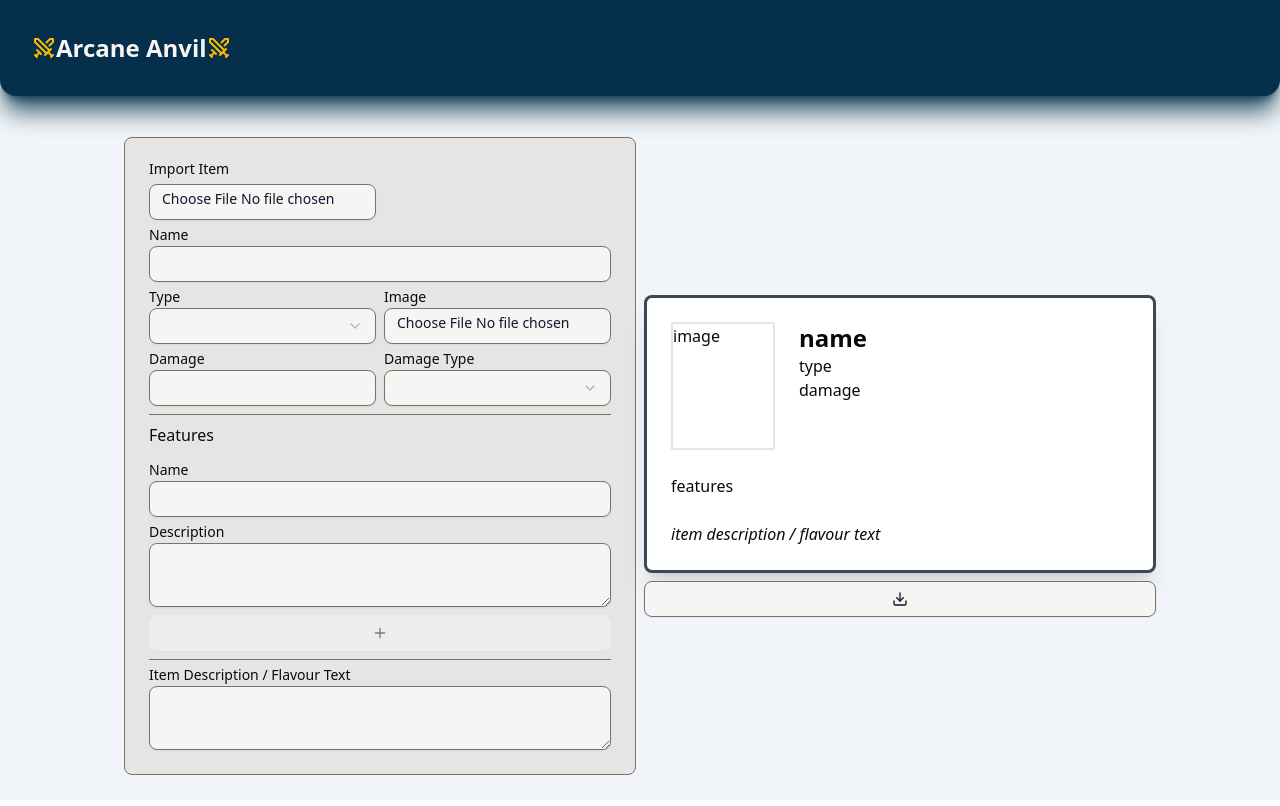
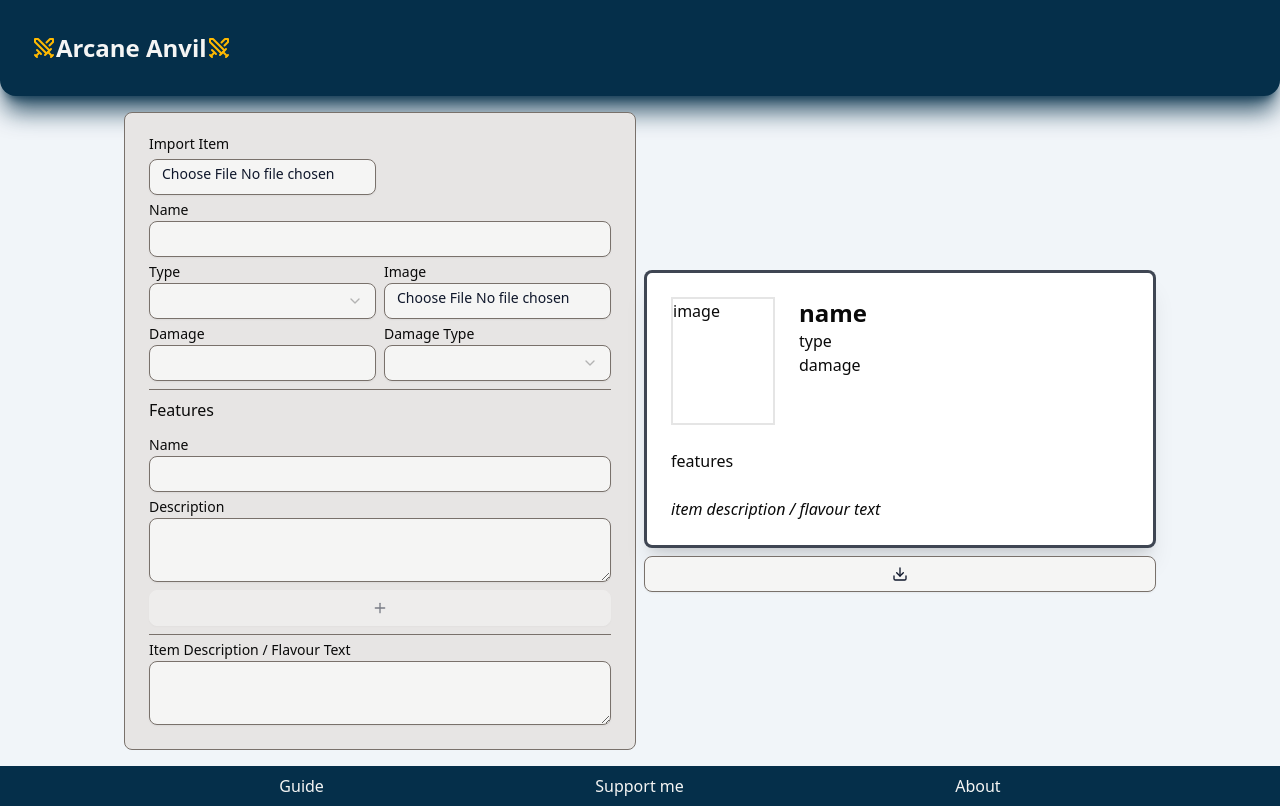
Before and after one commit to floriankleewein/arcane-anvil, a React (Vite) app in the folder frontend/: page / in a window 1280 px wide. Built offline with nearby package versions, Linux system fonts and the light colour scheme.

Commit message:
Add footerbar

```diff
--- a/frontend/src/App.tsx
+++ b/frontend/src/App.tsx
@@ -1,12 +1,14 @@
+import FooterBar from "./components/footerbar"
 import HeaderBar from "./components/headerbar"
 import ItemPage from "./Pages/ItemPage"
 
 function App() {
   return (
     //bg-gradient-to-b from-[#FFFDed] via-[#F8F5E0] to-[#F0EAD5]
-    <div className="flex flex-col gap-4 min-h-screen bg-slate-100">
-      <HeaderBar></HeaderBar>
-      <ItemPage></ItemPage>
+    <div className="flex flex-col gap-4 min-h-screen select-none bg-slate-100">
+      <HeaderBar />
+      <ItemPage />
+      <FooterBar />
     </div>
   )
 }
--- /dev/null
+++ b/frontend/src/components/footerbar.tsx
@@ -0,0 +1,9 @@
+export default function FooterBar() {
+  return (
+    <div className="custom-footerbar flex flex-row items-center justify-evenly p-2">
+      <span className="text-stone-100">Guide</span>
+      <span className="text-stone-100">Support me</span>
+      <span className="text-stone-100">About</span>
+    </div>
+  )
+}
--- a/frontend/src/index.css
+++ b/frontend/src/index.css
@@ -158,6 +158,10 @@
   @apply bg-[var(--color-custom-maincolor)] shadow-xl;
 }
 
+.custom-footerbar {
+  @apply bg-[var(--color-custom-maincolor)];
+}
+
 .custom-feature {
   @apply bg-[var(--color-custom-bg)] text-[var(--color-custom-text)] border-[var(--color-custom-border)]
 }
```
